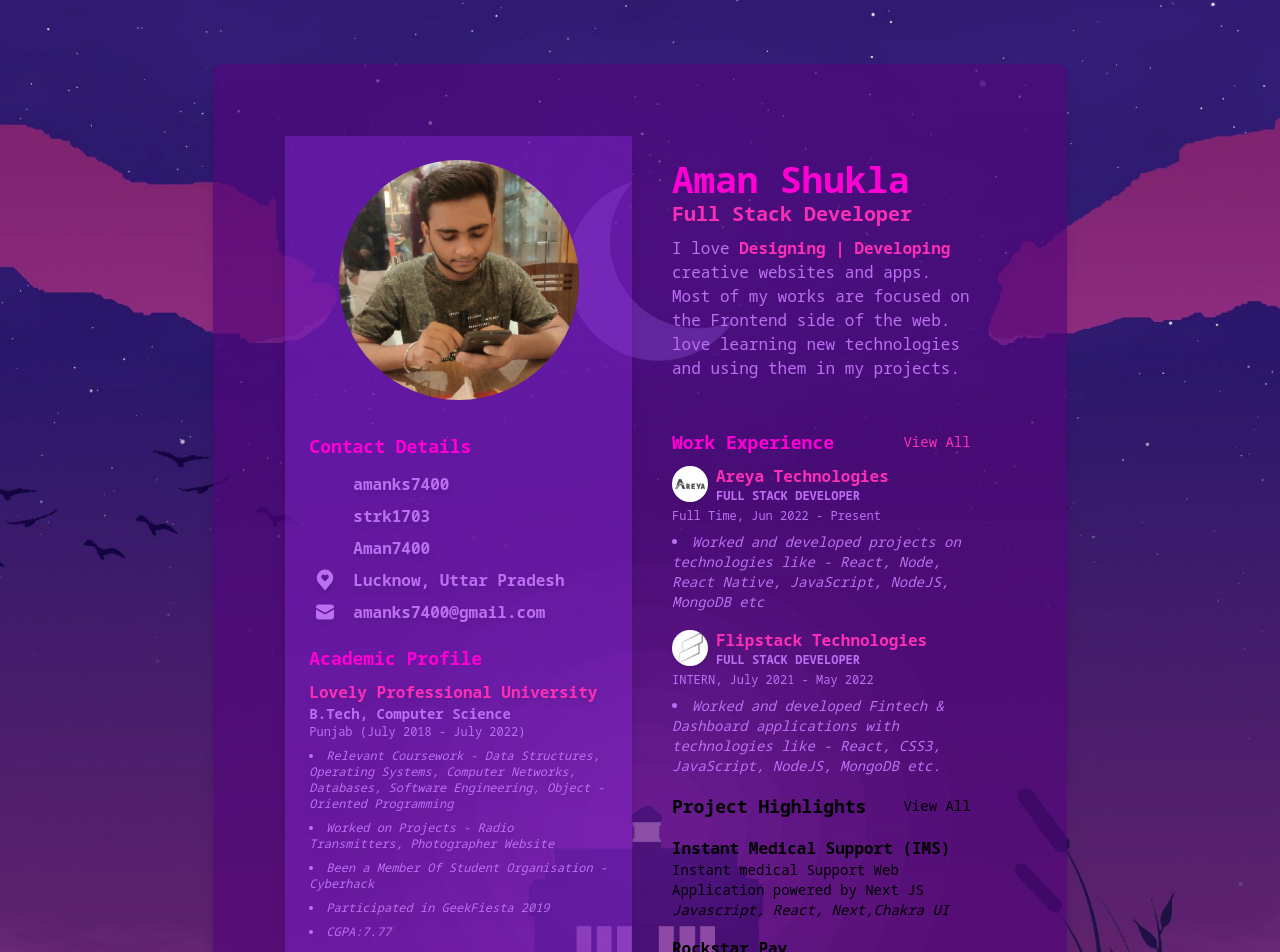
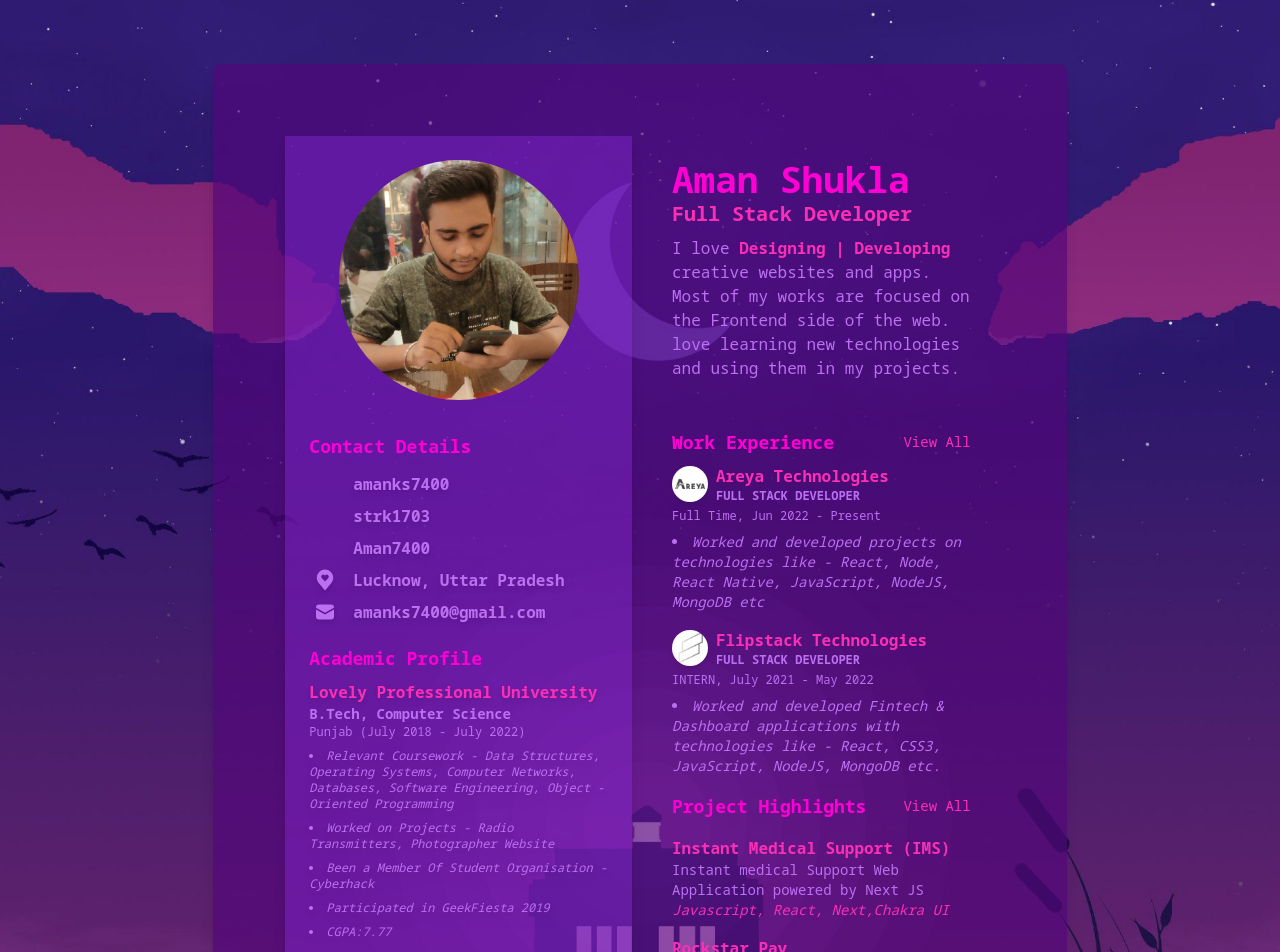
Before and after one commit to Aman7400/digital-resume, a Next.js app: page / in a window 1280 px wide. Shown: the top 952 px of the page. Built offline with nearby package versions, Linux system fonts and the light colour scheme; some icons are missing.

Commit message:
Update ProjectHighlights.js

```diff
--- a/components/ProjectHighlights.js
+++ b/components/ProjectHighlights.js
@@ -13,11 +13,11 @@
     return (
         <section className="items-center ">
             <section className="flex flex-row mb-4 items-center justify-between">
-                <h1 className="font-mono font-extrabold text-lg">Project Highlights</h1>
+                <h1 className="font-mono font-extrabold text-lg text-heading">Project Highlights</h1>
                 {
                     projects.length > 2 &&
                     <Link target="_blank" href={viewAll.projectsUrl}>
-                        <h1 className="font-mono font-light hover:font-semibold text-sm cursor-pointer">
+                        <h1 className="font-mono text-heading2 font-light hover:font-semibold text-sm cursor-pointer">
                             View All
                         </h1>
                     </Link>
@@ -38,14 +38,17 @@
     return (
         <section className="mb-4">
             <section className="flex flex-row items-center cursor-pointer">
-                <Link target="_blank" href={visitUrl}>
-                    <h1 className=" font-mono font-bold">{title}</h1>
-                </Link>
+
+                <h1 className=" font-mono font-bold text-heading2">
+                    <Link target="_blank" href={visitUrl}>
+                        {title}
+                    </Link>
+                </h1>
             </section>
-            <h3 className="font-mono text-sm">{description}</h3>
+            <h3 className="font-mono text-sm text-subHeading ">{description}</h3>
             <ul >
                 {
-                    technologies.map((technology, i) => <li className="mb-1 italic font-mono font-thin text-sm" key={i}>{technology}</li>)
+                    technologies.map((technology, i) => <li className="mb-1 text-heading2 italic font-mono font-thin text-sm" key={i}>{technology}</li>)
                 }
             </ul>
         </section>
```
